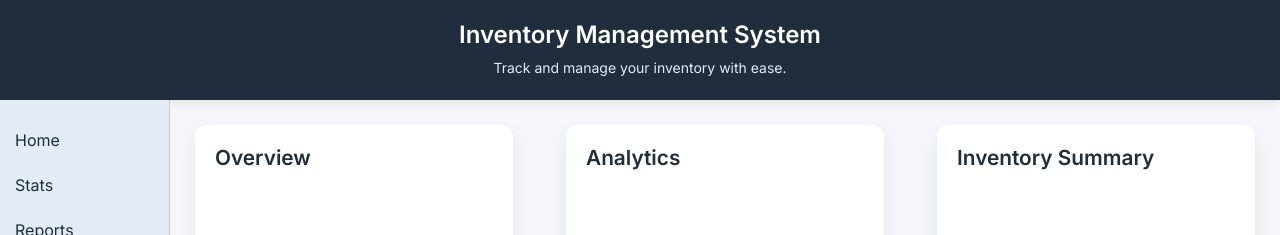
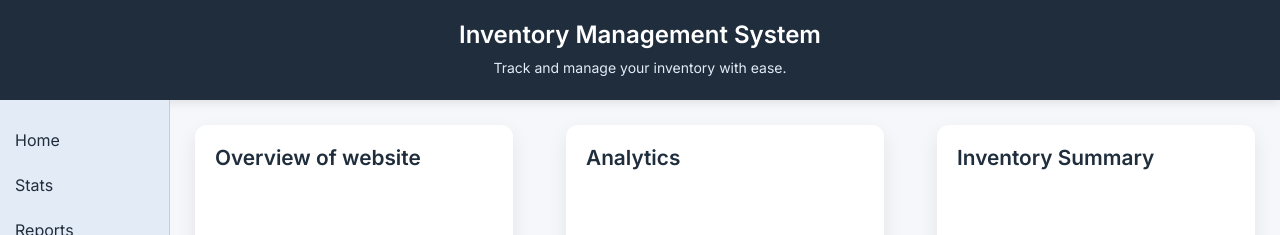
Before and after one commit to Janhavi-j001/inventory-app, a website: page frontend/index.html in a window 1280 px wide. Shown: the top 235 px of the page. Drawn offline with Linux system fonts and the light colour scheme.

Commit message:
Updated overview block

```diff
--- a/frontend/index.html
+++ b/frontend/index.html
@@ -181,7 +181,7 @@
       <div class="main-content">
         <section class="dashboard">
           <div class="card">
-            <h2>Overview</h2>
+            <h2>Overview of website</h2>
             <p>Welcome to your Inventory Dashboard. Here you can monitor key business metrics, stock levels, and trends.</p>
             <ul>
               <li>Total Products: <strong>1245</strong></li>
```
